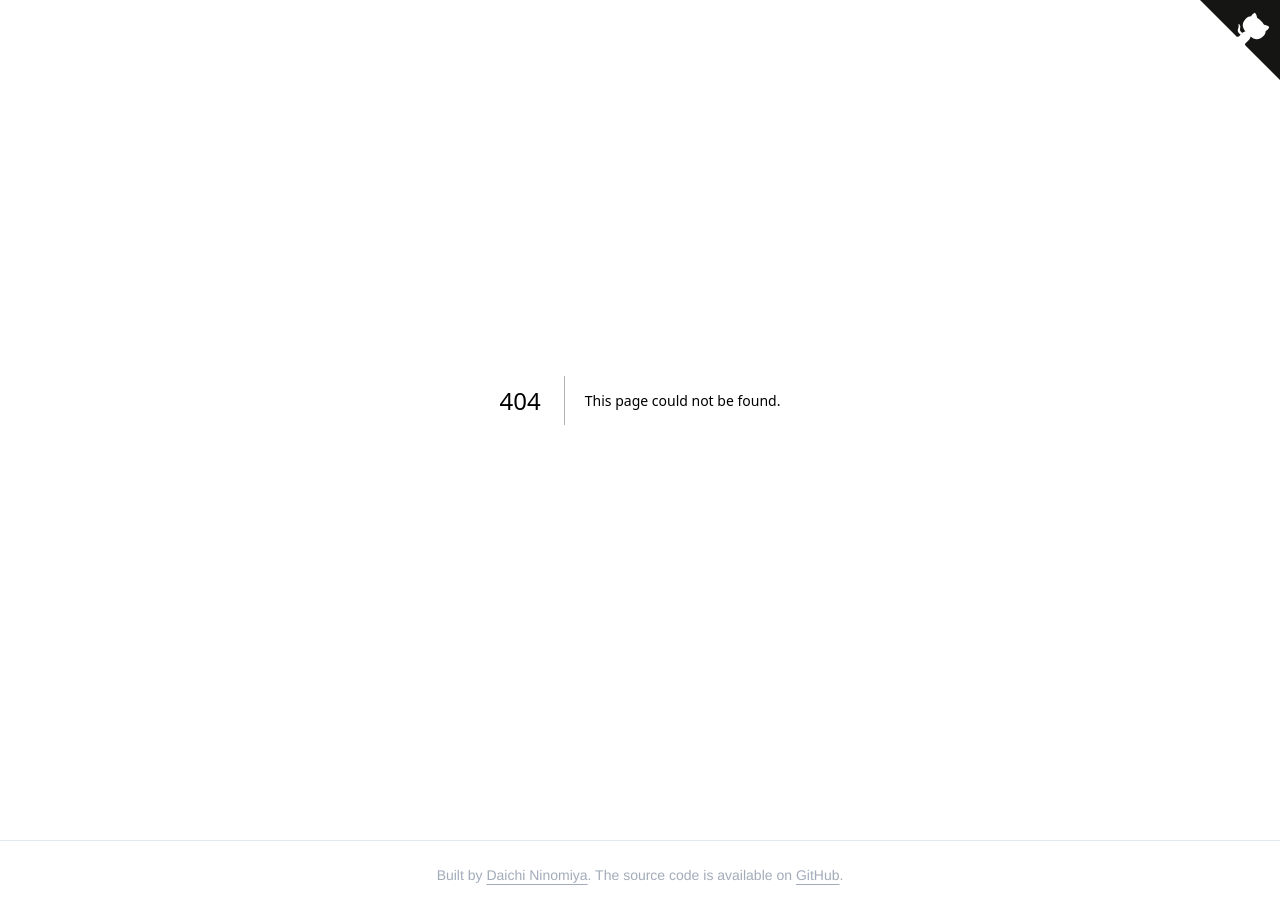
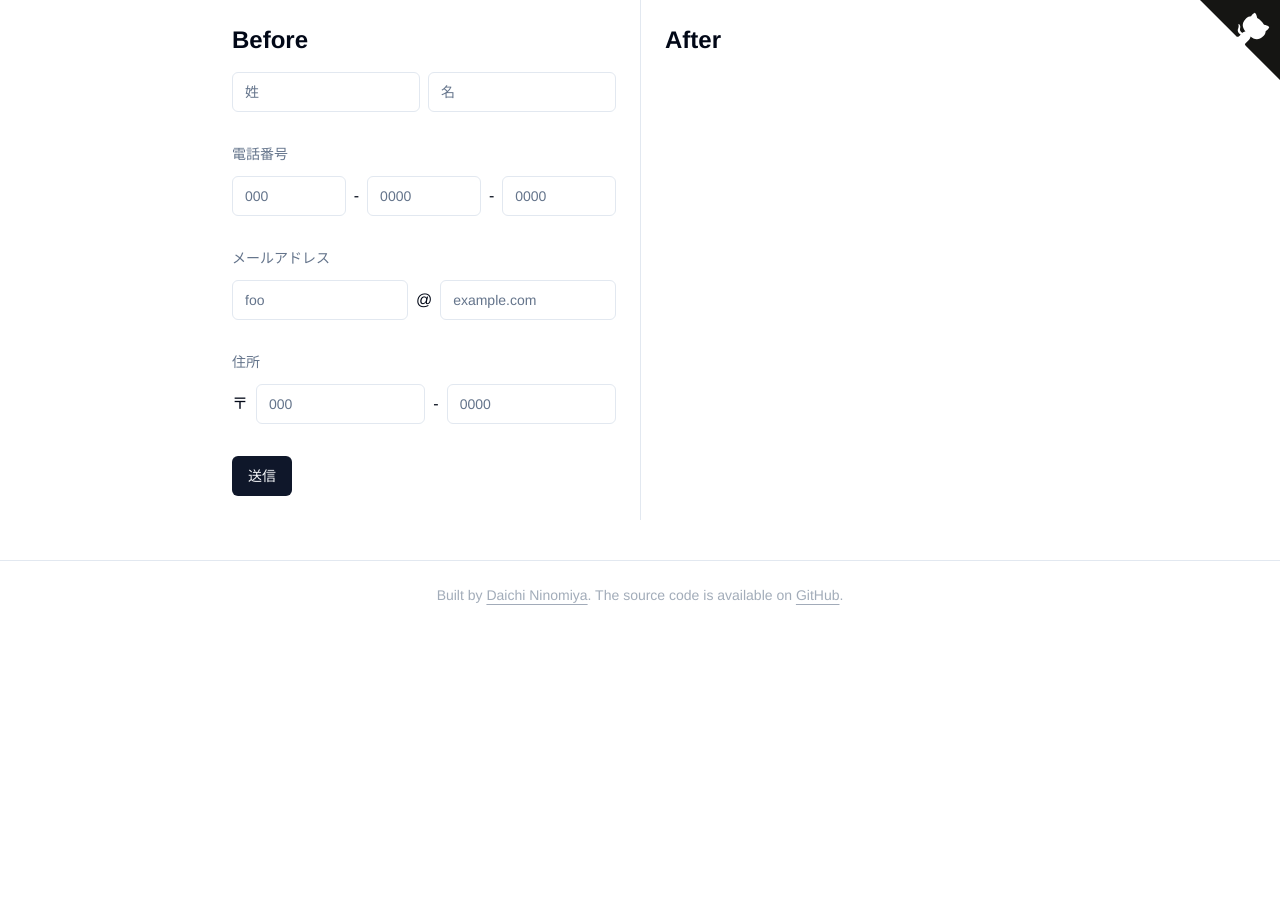
Before and after one commit to dninomiya/form-guide, a Next.js app: page /comparison in a window 1280 px wide. Before the commit this address had no page. After the commit the page ends 800 px from the top, so only its background shows below. Built offline with nearby package versions, Linux system fonts and the light colour scheme.

Commit message:
feat(comparison): 比較画面の追加

```diff
--- /dev/null
+++ b/app/comparison/_components/after.tsx
@@ -0,0 +1,9 @@
+import React from 'react';
+
+export default function After() {
+  return (
+    <div>
+      <h2 className="font-bold text-2xl mb-4">After</h2>
+    </div>
+  );
+}
--- /dev/null
+++ b/app/comparison/_components/before.tsx
@@ -0,0 +1,214 @@
+'use client';
+
+import { zodResolver } from '@hookform/resolvers/zod';
+import React from 'react';
+import { useForm } from 'react-hook-form';
+import * as z from 'zod';
+import {
+  Form,
+  FormControl,
+  FormDescription,
+  FormField,
+  FormItem,
+  FormLabel,
+  FormMessage,
+} from '@/components/ui/form';
+import { Input } from '@/components/ui/input';
+import { Button } from '@/components/ui/button';
+
+const formSchema = z.object({
+  firstName: z.string().min(2).max(50),
+  lastName: z.string().min(2).max(50),
+  email: z.object({
+    body: z.string().min(2).max(50),
+    domain: z.string().min(2).max(50),
+  }),
+  tel: z.object({
+    first: z.string().min(2).max(50),
+    second: z.string().min(2).max(50),
+    third: z.string().min(2).max(50),
+  }),
+  address: z.object({
+    postalCode: z.object({
+      first: z.string().min(2).max(50),
+      last: z.string().min(2).max(50),
+    }),
+  }),
+});
+
+export default function Before() {
+  const form = useForm<z.infer<typeof formSchema>>({
+    resolver: zodResolver(formSchema),
+    defaultValues: {
+      firstName: '',
+      lastName: '',
+      email: {
+        body: '',
+        domain: '',
+      },
+      tel: {
+        first: '',
+        second: '',
+        third: '',
+      },
+      address: {
+        postalCode: {
+          first: '',
+          last: '',
+        },
+      },
+    },
+  });
+
+  function onSubmit(values: z.infer<typeof formSchema>) {
+    console.log(values);
+  }
+
+  return (
+    <div>
+      <h2 className="font-bold text-2xl mb-4">Before</h2>
+
+      <Form {...form}>
+        <form onSubmit={form.handleSubmit(onSubmit)} className="space-y-8">
+          <div className="grid grid-cols-2 gap-2">
+            <FormField
+              control={form.control}
+              name="firstName"
+              render={({ field }) => (
+                <FormItem>
+                  <FormControl>
+                    <Input placeholder="姓" {...field} />
+                  </FormControl>
+                  <FormMessage />
+                </FormItem>
+              )}
+            />
+            <FormField
+              control={form.control}
+              name="firstName"
+              render={({ field }) => (
+                <FormItem>
+                  <FormControl>
+                    <Input placeholder="名" {...field} />
+                  </FormControl>
+                  <FormMessage />
+                </FormItem>
+              )}
+            />
+          </div>
+
+          <div>
+            <h3 className="text-muted-foreground text-sm mb-3">電話番号</h3>
+            <div className="flex items-center gap-2">
+              <FormField
+                control={form.control}
+                name="tel.first"
+                render={({ field }) => (
+                  <FormItem>
+                    <FormControl>
+                      <Input placeholder="000" {...field} />
+                    </FormControl>
+                    <FormMessage />
+                  </FormItem>
+                )}
+              />
+              -
+              <FormField
+                control={form.control}
+                name="tel.second"
+                render={({ field }) => (
+                  <FormItem>
+                    <FormControl>
+                      <Input placeholder="0000" {...field} />
+                    </FormControl>
+                    <FormMessage />
+                  </FormItem>
+                )}
+              />
+              -
+              <FormField
+                control={form.control}
+                name="tel.third"
+                render={({ field }) => (
+                  <FormItem>
+                    <FormControl>
+                      <Input placeholder="0000" {...field} />
+                    </FormControl>
+                    <FormMessage />
+                  </FormItem>
+                )}
+              />
+            </div>
+          </div>
+
+          <div>
+            <h3 className="text-muted-foreground text-sm mb-3">
+              メールアドレス
+            </h3>
+            <div className="flex items-center gap-2">
+              <FormField
+                control={form.control}
+                name="email.body"
+                render={({ field }) => (
+                  <FormItem>
+                    <FormControl>
+                      <Input placeholder="foo" {...field} />
+                    </FormControl>
+                    <FormMessage />
+                  </FormItem>
+                )}
+              />
+              @
+              <FormField
+                control={form.control}
+                name="email.domain"
+                render={({ field }) => (
+                  <FormItem>
+                    <FormControl>
+                      <Input placeholder="example.com" {...field} />
+                    </FormControl>
+                    <FormMessage />
+                  </FormItem>
+                )}
+              />
+            </div>
+          </div>
+
+          <div>
+            <h3 className="text-muted-foreground text-sm mb-3">住所</h3>
+            <div className="flex items-center gap-2">
+              〒
+              <FormField
+                control={form.control}
+                name="address.postalCode.first"
+                render={({ field }) => (
+                  <FormItem>
+                    <FormControl>
+                      <Input placeholder="000" {...field} />
+                    </FormControl>
+                    <FormMessage />
+                  </FormItem>
+                )}
+              />
+              -
+              <FormField
+                control={form.control}
+                name="address.postalCode.last"
+                render={({ field }) => (
+                  <FormItem>
+                    <FormControl>
+                      <Input placeholder="0000" {...field} />
+                    </FormControl>
+                    <FormMessage />
+                  </FormItem>
+                )}
+              />
+            </div>
+          </div>
+
+          <Button type="submit">送信</Button>
+        </form>
+      </Form>
+    </div>
+  );
+}
--- /dev/null
+++ b/app/comparison/page.tsx
@@ -0,0 +1,16 @@
+import After from '@/app/comparison/_components/after';
+import Before from '@/app/comparison/_components/before';
+import React from 'react';
+
+export default function Page() {
+  return (
+    <div className="grid grid-cols-2 divide-x container max-w-4xl">
+      <div className="p-6">
+        <Before />
+      </div>
+      <div className="p-6">
+        <After />
+      </div>
+    </div>
+  );
+}
--- a/components/ui/intro.tsx
+++ b/components/ui/intro.tsx
@@ -7,6 +7,7 @@ import {
 } from '@/components/ui/collapsible';
 import { FIELDS } from '@/lib/fields';
 import { ChevronDown, ExternalLink } from 'lucide-react';
+import Link from 'next/link';
 
 const links = [
   {
@@ -38,6 +39,13 @@ const links = [
   {
     title: 'Form design best practices',
     url: 'https://coyleandrew.medium.com/form-design-best-practices-9525c321d759',
+  },
+];
+
+const menuItems = [
+  {
+    title: '比較',
+    path: '/comparison',
   },
 ];
 
@@ -79,6 +87,15 @@ export default function Intro() {
               </li>
             ))}
           </ul>
+
+          <h2>その他</h2>
+          <ul>
+            {menuItems.map((link) => (
+              <li key={link.path}>
+                <Link href={link.path}>{link.title}</Link>
+              </li>
+            ))}
+          </ul>
         </div>
       </CollapsibleContent>
     </Collapsible>
```
